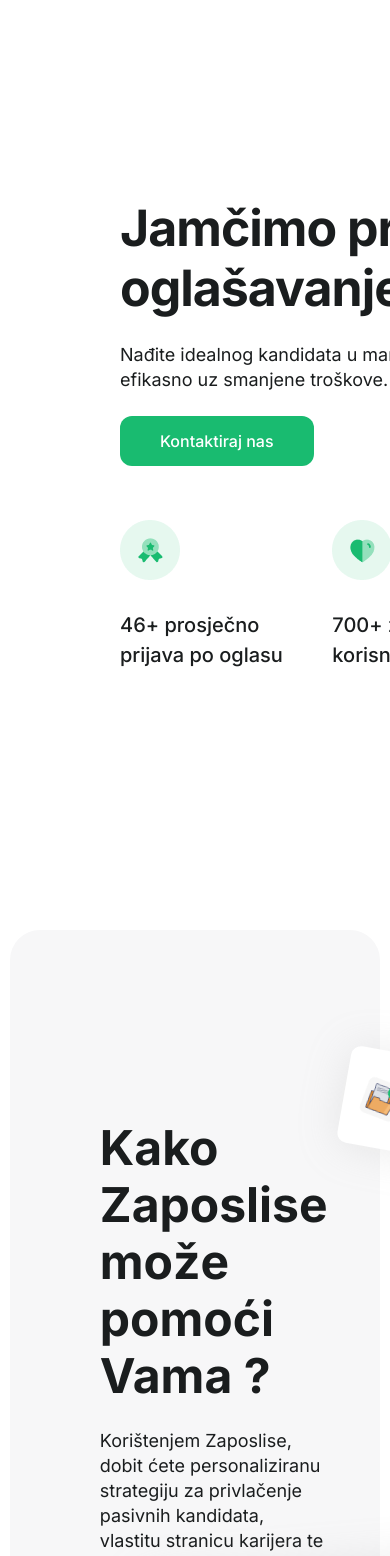
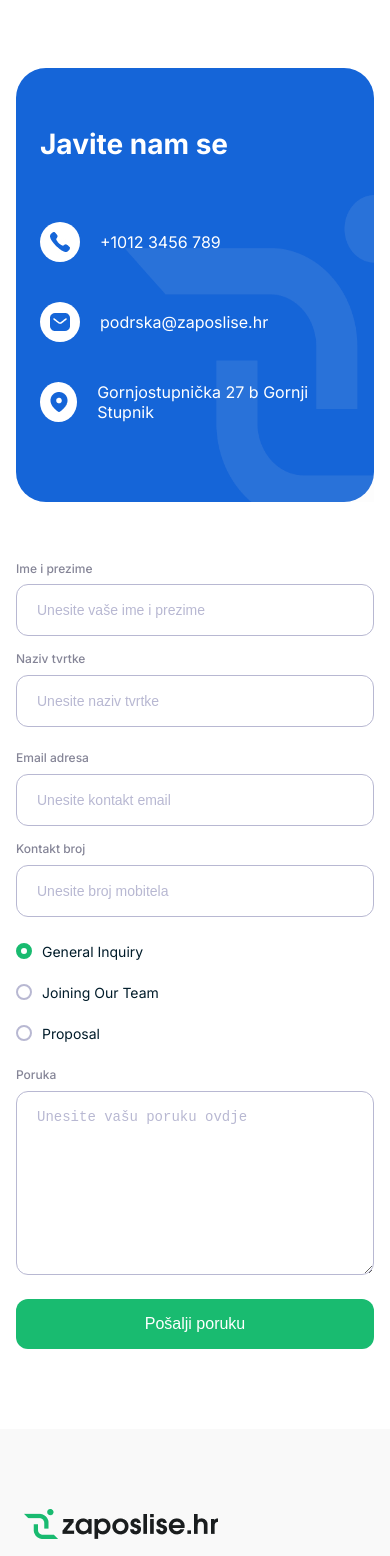
Before and after one commit to marijan10marijan/zaposlise, a Next.js app: page /poslodavci in a window 390 px wide. Shown: the top 1556 px of the page. Built offline with nearby package versions, Linux system fonts and the light colour scheme.

Commit message:
contact form mobile design

```diff
--- a/src/app/poslodavci/page.jsx
+++ b/src/app/poslodavci/page.jsx
@@ -14,13 +14,14 @@
   return (
     <div className={styles.poslodavci}>
       <Navbar />
-      <PoslodavciMain />
-      <PoslodavciPomocVama />
-      <KakoRadimo />
-      <PoslodavciNasiKorisnici />
-      <PoslodavciPrijave />
-      <PoslodavciRezultati />
+      {/* <PoslodavciMain /> */}
+      {/* <PoslodavciPomocVama /> */}
+      {/* <KakoRadimo /> */}
+      {/* <PoslodavciNasiKorisnici /> */}
+      {/* <PoslodavciPrijave /> */}
+      {/* <PoslodavciRezultati /> */}
       <Kontakt />
+      {/* GOTOVO ******************************************************/}
       <Footer />
       {/* GOTOVO ******************************************************/}
     </div>
--- a/src/components/sharedComponents/KontaktForm.jsx
+++ b/src/components/sharedComponents/KontaktForm.jsx
@@ -4,7 +4,7 @@
 import styles from "./kontaktForm.module.css";
 
 const KontaktForm = () => {
-  /* STATES FRO INPUTS  ************************************/
+  /* STATES FOR INPUTS  ************************************/
   const [radioInput, setRadioInput] = useState("general");
   const [ime, setIme] = useState("");
   const [tvrtka, setTvrtka] = useState("");
--- a/src/components/sharedComponents/kontakt.module.css
+++ b/src/components/sharedComponents/kontakt.module.css
@@ -6,7 +6,7 @@
   max-width: 1200px;
   width: 95%;
   margin-inline: auto;
-  margin-block-end: 160px;
+  margin-block-end: 10rem;
   display: flex;
   align-items: center;
   justify-content: space-between;
@@ -73,12 +73,63 @@
 
 /* BREAKPOINTS *************************************************************/
 @media (max-width: 1191px) {
+  .kontakt__wrapper {
+    width: 100%;
+    padding-inline: 1rem;
+    gap: 2.5rem;
+  }
 }
 @media (max-width: 1040px) {
+  .kontakt__wrapper {
+    flex-direction: column;
+    margin-block-end: 5rem;
+  }
+  .kontakt__wrapper_left {
+    width: 100%;
+    flex: 1;
+  }
+  .kontakt__wrapper_right {
+    width: 100%;
+    flex: 1;
+  }
 }
 @media (max-width: 768px) {
-}
-@media (max-width: 498px) {
+  .kontakt__wrapper {
+    gap: 60px;
+  }
+  .kontakt__wrapper_left {
+    padding: 3.75rem 1.5rem 5rem 1.5rem;
+  }
+  .kontakt__wrapper_left_title {
+    font-size: 1.75rem;
+    font-weight: 700;
+    line-height: 2.1rem;
+    margin-block-end: 60px;
+  }
+  .kontakt__wrapper_left_img {
+    height: 307px;
+    width: 250px;
+  }
 }
 @media (max-width: 246px) {
+  .kontakt__wrapper_left_img {
+    height: 277px;
+    width: 150px;
+  }
+  .kontakt__wrapper_left_title {
+    font-size: 1.25rem;
+    font-weight: 700;
+    line-height: 1.65rem;
+    margin-block-end: 40px;
+  }
+  .kontakt__wrapper_left_data a {
+    flex-direction: column;
+    align-items: flex-start;
+    gap: 0.25rem;
+  }
+  .kontakt__wrapper_left a p {
+    font-size: 0.9rem;
+    font-weight: 400;
+    line-height: 1.125rem;
+  }
 }
--- a/src/components/sharedComponents/kontaktForm.module.css
+++ b/src/components/sharedComponents/kontaktForm.module.css
@@ -1,7 +1,7 @@
 .form {
   display: flex;
   flex-direction: column;
-  gap: 24px;
+  gap: 1.5rem;
 }
 
 .form__flexInputs {
@@ -49,7 +49,7 @@
 .form__flexRadios {
   display: flex;
   align-items: center;
-  gap: 20px;
+  gap: 1.25rem;
 }
 
 .form__flexRadios_box {
@@ -100,13 +100,24 @@
 }
 
 /* BREAKPOINTS *************************************************************/
-@media (max-width: 1191px) {
-}
-@media (max-width: 1040px) {
-}
 @media (max-width: 768px) {
+  .form__button {
+    width: 100%;
+  }
 }
 @media (max-width: 498px) {
+  .form__flexInputs {
+    flex-direction: column;
+    width: 100%;
+  }
+  .form__flexInputs_box {
+    width: 100%;
+  }
+  .form__flexInputs_box input {
+    width: 100%;
+  }
+  .form__flexRadios {
+    flex-direction: column;
+    align-items: flex-start;
+  }
 }
-@media (max-width: 246px) {
-}
```
Also changed, not shown: src/app/posloprimci/page.jsx (+5 -4 lines), src/components/posloprimciComponents/BlogCardBig.jsx (line endings or trailing spaces), src/components/posloprimciComponents/BlogCardSmall.jsx (line endings or trailing spaces), src/components/posloprimciComponents/PosloprimciBlog.jsx (line endings or trailing spaces).
